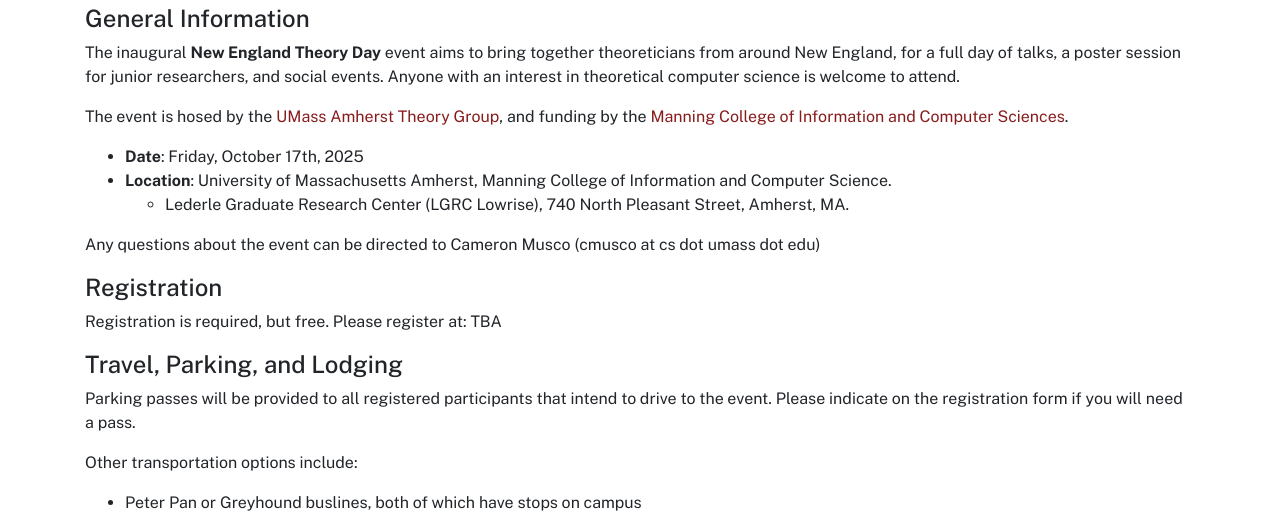
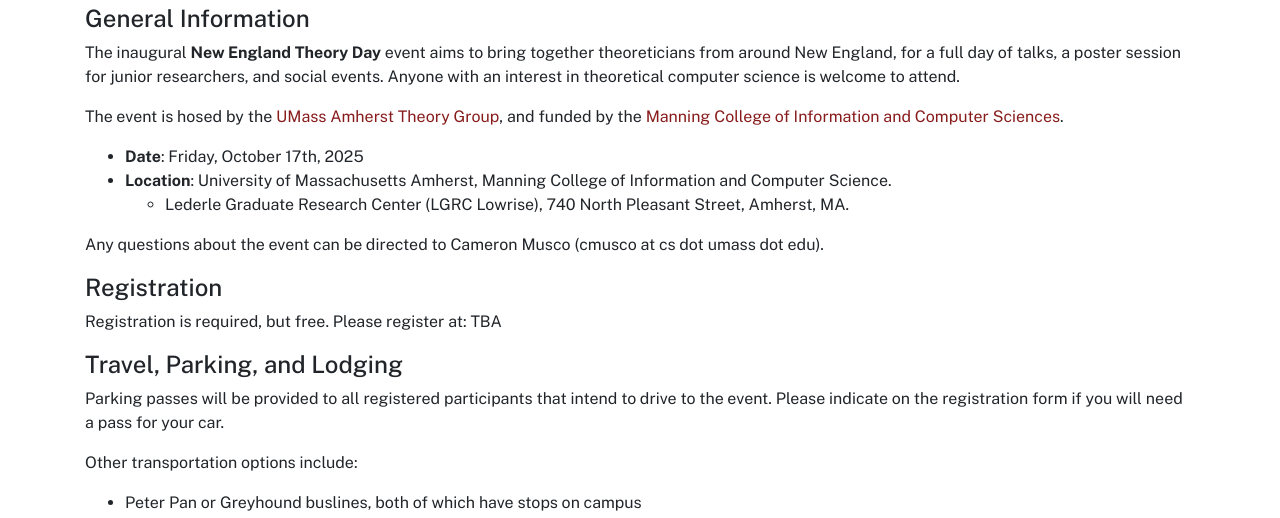
Before and after one commit to umass-theory/umass-theory.github.io, a Jekyll site: the page built from theory-day.md, in a window 1280 px wide. Shown: the part 558-1076 px from the top of the page. Built offline with Jekyll 4.4.1, drawn with Linux system fonts in a browser that asks for light colours.

Commit message:
wrapping up for day

```diff
--- a/theory-day.md
+++ b/theory-day.md
@@ -9,13 +9,13 @@
 
 The inaugural **New England Theory Day** event aims to bring together theoreticians from around New England, for a full day of talks, a poster session for junior researchers, and social events. Anyone with an interest in theoretical computer science is welcome to attend.
 
-The event is hosed by the [UMass Amherst Theory Group](https://theory.cs.umass.edu/), and funding by the [Manning College of Information and Computer Sciences](https://www.cics.umass.edu/).
+The event is hosed by the [UMass Amherst Theory Group](https://theory.cs.umass.edu/), and funded by the [Manning College of Information and Computer Sciences](https://www.cics.umass.edu/).
 
 * **Date**: Friday, October 17th, 2025
 * **Location**: University of Massachusetts Amherst, Manning College of Information and Computer Science.
   * Lederle Graduate Research Center (LGRC Lowrise), 740 North Pleasant Street, Amherst, MA.
 
-Any questions about the event can be directed to Cameron Musco (cmusco at cs dot umass dot edu)
+Any questions about the event can be directed to Cameron Musco (cmusco at cs dot umass dot edu).
 
 
 #### Registration
@@ -24,7 +24,7 @@
 
 #### Travel, Parking, and Lodging
 
-Parking passes will be provided to all registered participants that intend to drive to the event. Please indicate on the registration form if you will need a pass.
+Parking passes will be provided to all registered participants that intend to drive to the event. Please indicate on the registration form if you will need a pass for your car.
 
 Other transportation options include:
 * Peter Pan or Greyhound buslines, both of which have stops on campus
```
